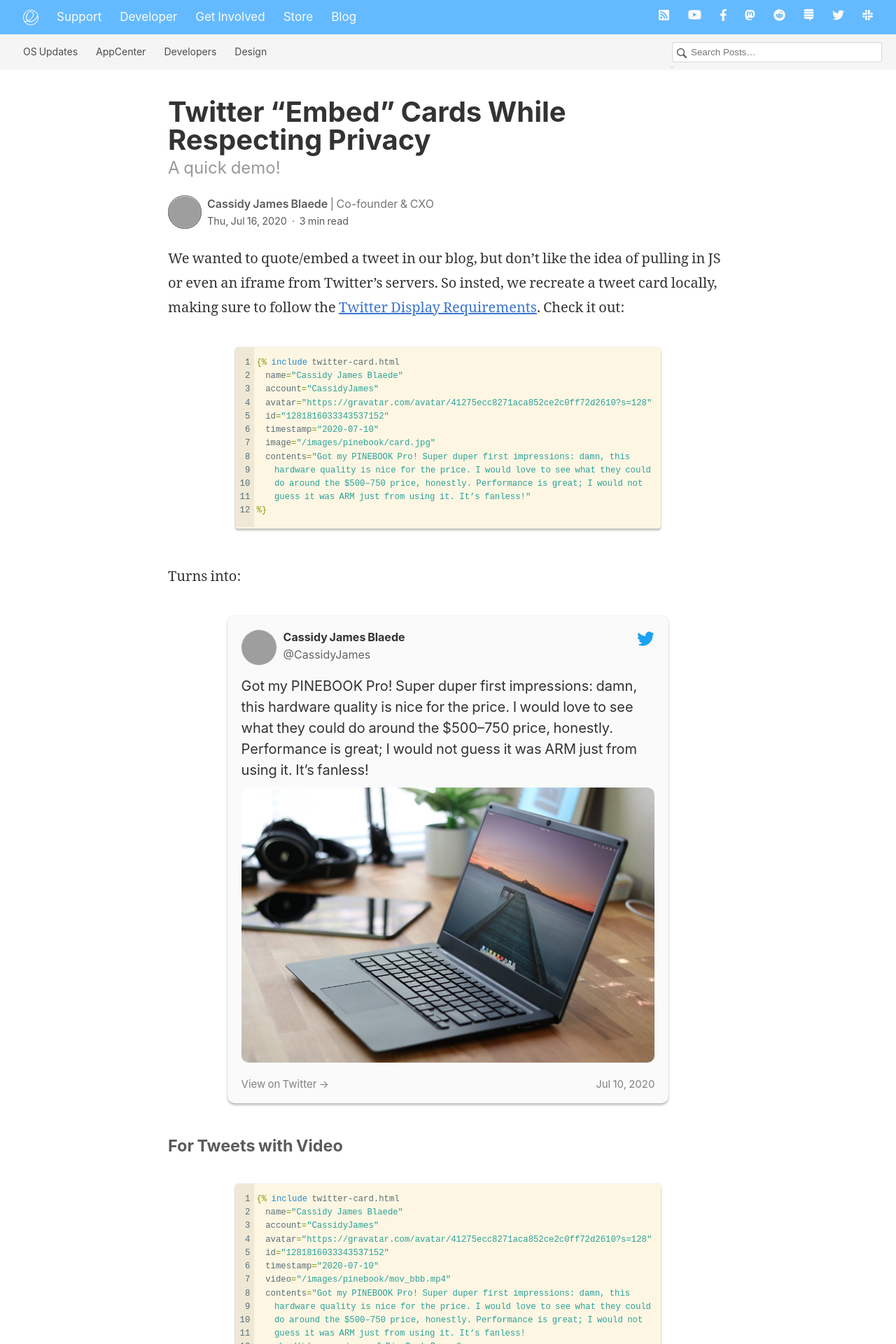
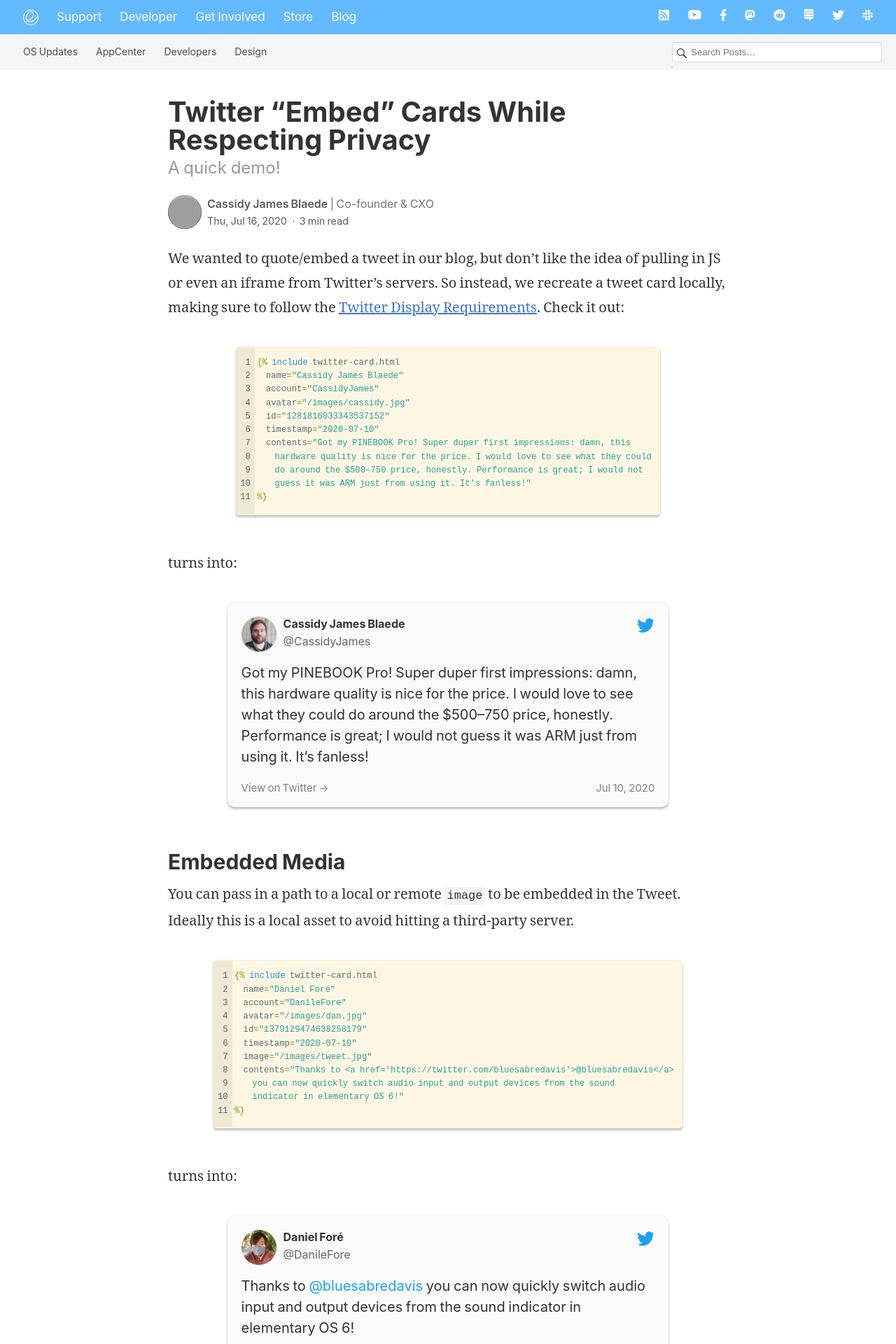
Before and after one commit to elementary/blog-template, a Jekyll site: the page built from _posts/2020-07-16-twitter-embeds.md, in a window 1280 px wide. Shown: the top 1920 px of the page at 70% size. Built offline with Jekyll 4.4.1, drawn with Linux system fonts in a browser that asks for light colours; our own code applies the rules of GitHub Pages for plain Markdown files; some of the changed text lies outside the part shown; grey boxes are pictures that could not be loaded.

Commit message:
More Twitter image and video work

````diff
--- a/_includes/twitter-card.html
+++ b/_includes/twitter-card.html
@@ -4,7 +4,13 @@
 <div class="twitter-card">
   <header>
     <a class="account" href="{{ profile }}">
-      <img class="avatar" src="{{ include.avatar }}" />
+      {% assign prefix = include.avatar | slice: 0, 4 %}
+      {% if prefix == "http" %}
+        {% assign avatar = include.avatar %}
+      {% else %}
+        {% assign avatar = include.avatar | prepend: site.baseurl | prepend: site.url %}
+      {% endif %}
+      <img class="avatar" src="{{ avatar }}" />
       <strong>{{ include.name }}</strong>
       <p>@{{ include.account }}</p>
     </a>
@@ -25,14 +31,14 @@
       {% endif %}
       <img src="{{ image }}" />
     </a>
-  {% else.if include.video %}
+  {% elsif include.video %}
     {% assign prefix = include.video | slice: 0, 4 %}
     {% if prefix == "http" %}
       {% assign video = include.video %}
     {% else %}
       {% assign video = include.video | prepend: site.baseurl | prepend: site.url %}
     {% endif %}
-    <video width="600" controls>
+    <video width="600" controls loop>
       <source src="{{ video }}" type="video/mp4">
     </video>
   {% endif %}
--- a/_posts/2020-07-16-twitter-embeds.md
+++ b/_posts/2020-07-16-twitter-embeds.md
@@ -4,16 +4,15 @@
 author: cassidyjames
 ---
 
-We wanted to quote/embed a tweet in our blog, but don't like the idea of pulling in JS or even an iframe from Twitter's servers. So insted, we recreate a tweet card locally, making sure to follow the [Twitter Display Requirements](https://developer.twitter.com/en/developer-terms/display-requirements). Check it out:
+We wanted to quote/embed a tweet in our blog, but don't like the idea of pulling in JS or even an iframe from Twitter's servers. So instead, we recreate a tweet card locally, making sure to follow the [Twitter Display Requirements](https://developer.twitter.com/en/developer-terms/display-requirements). Check it out:
 
 ```liquid
 {% raw %}{% include twitter-card.html
   name="Cassidy James Blaede"
   account="CassidyJames"
-  avatar="https://gravatar.com/avatar/41275ecc8271aca852ce2c0ff72d2610?s=128"
+  avatar="/images/cassidy.jpg"
   id="1281816033343537152"
   timestamp="2020-07-10"
-  image="/images/pinebook/card.jpg"
   contents="Got my PINEBOOK Pro! Super duper first impressions: damn, this
     hardware quality is nice for the price. I would love to see what they could
     do around the $500–750 price, honestly. Performance is great; I would not
@@ -21,54 +20,81 @@
 %}{% endraw %}
 ```
 
-Turns into:
+turns into:
 
 {% include twitter-card.html
   name="Cassidy James Blaede"
   account="CassidyJames"
-  avatar="https://gravatar.com/avatar/41275ecc8271aca852ce2c0ff72d2610?s=128"
+  avatar="/images/cassidy.jpg"
   id="1281816033343537152"
   timestamp="2020-07-10"
-  image="/images/pinebook/card.jpg"
   contents="Got my PINEBOOK Pro! Super duper first impressions: damn, this
     hardware quality is nice for the price. I would love to see what they could
     do around the $500–750 price, honestly. Performance is great; I would not
     guess it was ARM just from using it. It’s fanless!"
 %}
 
-### For Tweets with Video
+## Embedded Media
+
+You can pass in a path to a local or remote `image` to be embedded in the Tweet. Ideally this is a local asset to avoid hitting a third-party server.
+
+```liquid
+{% raw %}{% include twitter-card.html
+  name="Daniel Foré"
+  account="DanileFore"
+  avatar="/images/dan.jpg"
+  id="1379129474638258179"
+  timestamp="2020-07-10"
+  image="/images/tweet.jpg"
+  contents="Thanks to <a href='https://twitter.com/bluesabredavis'>@bluesabredavis</a>
+    you can now quickly switch audio input and output devices from the sound
+    indicator in elementary OS 6!"
+%}{% endraw %}
+```
+
+turns into:
+
+{% include twitter-card.html
+  name="Daniel Foré"
+  account="DanileFore"
+  avatar="/images/dan.jpg"
+  id="1379129474638258179"
+  timestamp="2021-04-05"
+  image="/images/tweet.jpg"
+  contents="Thanks to <a href='https://twitter.com/bluesabredavis'>@bluesabredavis</a>
+    you can now quickly switch audio input and output devices from the sound
+    indicator in elementary OS 6!"
+%}
+
+Similarly, you can pass in a path to a local or remote `video`. This must be in mp4 format.
+
 
 ```liquid
 {% raw %}{% include twitter-card.html
   name="Cassidy James Blaede"
   account="CassidyJames"
   avatar="https://gravatar.com/avatar/41275ecc8271aca852ce2c0ff72d2610?s=128"
-  id="1281816033343537152"
-  timestamp="2020-07-10"
-  video="/images/pinebook/mov_bbb.mp4"
-  contents="Got my PINEBOOK Pro! Super duper first impressions: damn, this
-    hardware quality is nice for the price. I would love to see what they could
-    do around the $500–750 price, honestly. Performance is great; I would not
-    guess it was ARM just from using it. It’s fanless!
-    <br>Video courtesy of Big Buck Bunny"
+  id="1369878542448619521"
+  timestamp="2021-03-10"
+  video="/images/tweet.mp4"
+  contents="And a rough demo from screenshots to show what I mean:"
 %}{% endraw %}
 ```
 
-Turns into:
+turns into:
 
 {% include twitter-card.html
   name="Cassidy James Blaede"
   account="CassidyJames"
   avatar="https://gravatar.com/avatar/41275ecc8271aca852ce2c0ff72d2610?s=128"
-  id="1281816033343537152"
-  timestamp="2020-07-10"
-  video="/images/pinebook/mov_bbb.mp4"
-  contents="Got my PINEBOOK Pro! Super duper first impressions: damn, this
-    hardware quality is nice for the price. I would love to see what they could
-    do around the $500–750 price, honestly. Performance is great; I would not
-    guess it was ARM just from using it. It’s fanless!"
+  id="1369878542448619521"
+  timestamp="2021-03-10"
+  video="/images/tweet.mp4"
+  contents="And a rough demo from screenshots to show what I mean:"
 %}
 
-This is all rendered and styled locally, ensuring we're not hitting Twitter's tracking code just to show some content. It also means quoted tweets will persist, even if removed from Twitter (since it's just local content). It's even light/dark style aware!
+---
 
-It does not (yet) support showing retweets or verified badges. If/when the need arises for those, we can add them, though. Profile images must be manually passed in, as well—ideally included with the regular assets for a post so all assets are staying local to the domain.
+This is all rendered and styled locally, ensuring we're not hitting Twitter's tracking code just to show some content. It also means embedded tweets will persist, even if removed from Twitter (since it's just local content). It's even light/dark style aware!
+
+It does not (yet) support showing quote tweets, verified badges, automatic @-mentions, threads, or multiple images. If/when the need arises for those, we can add them, though. Profile images must be manually passed in, as well—ideally included with the regular assets for a post so all assets are staying local to the domain.
--- a/_sass/_twitter-cards.scss
+++ b/_sass/_twitter-cards.scss
@@ -22,6 +22,10 @@
   p {
     line-height: 1.5em;
     margin-bottom: 0.5em;
+
+    a {
+      color: #1da1f2;
+    }
   }
 
   img,
````
Also changed, not shown: images/cassidy.jpg (added), images/dan.jpg (added), images/tweet.jpg (added), 1 other file.
